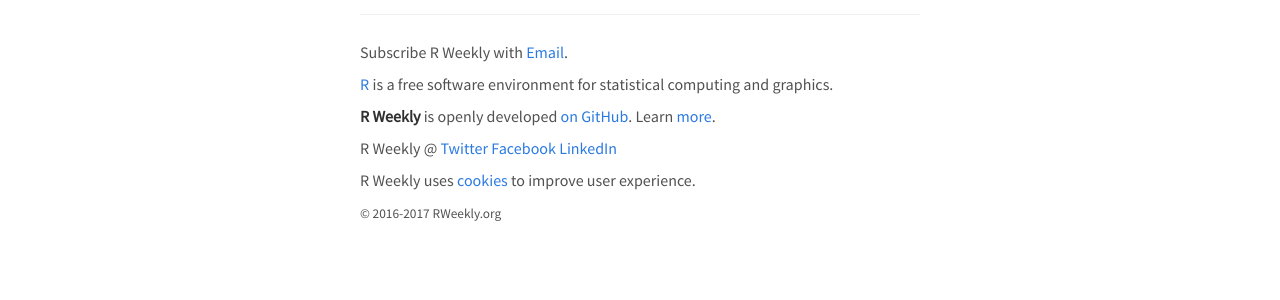
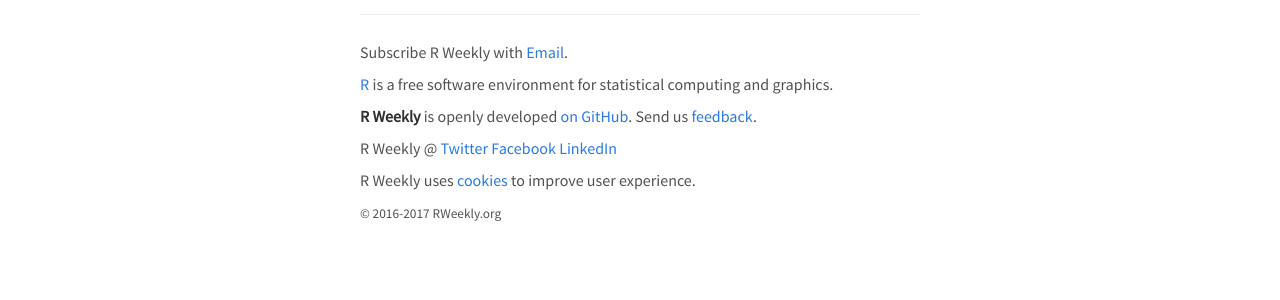
Before and after one commit to rweekly/rweekly.org, a Jekyll site: the page built from privacy.html, in a window 1280 px wide. Shown: the part 673-973 px from the top of the page. Built offline with Jekyll 4.4.1, drawn with Linux system fonts in a browser that asks for light colours; comment, search, counter and statistics services are not loaded.

Commit message:
Update: add feedback form to more

```diff
--- a/_includes/footer.md
+++ b/_includes/footer.md
@@ -27,7 +27,7 @@
 
 [R](https://www.r-project.org/) is a free software environment for statistical computing and graphics.
 
-**R Weekly** is openly developed [on GitHub](https://github.com/rweekly/rweekly.org). Learn [more](https://rweekly.org/about.html#more-on-r-weekly).
+**R Weekly** is openly developed [on GitHub](https://github.com/rweekly/rweekly.org). Send us [feedback](https://rweekly.org/more.html#feedback).
 
 R Weekly @ [Twitter](https://twitter.com/rweekly_org) [Facebook](https://facebook.com/rweekly) [LinkedIn](https://www.linkedin.com/company/rweekly)
 
```
Also changed, not shown: more.md (+6 -0 lines).
